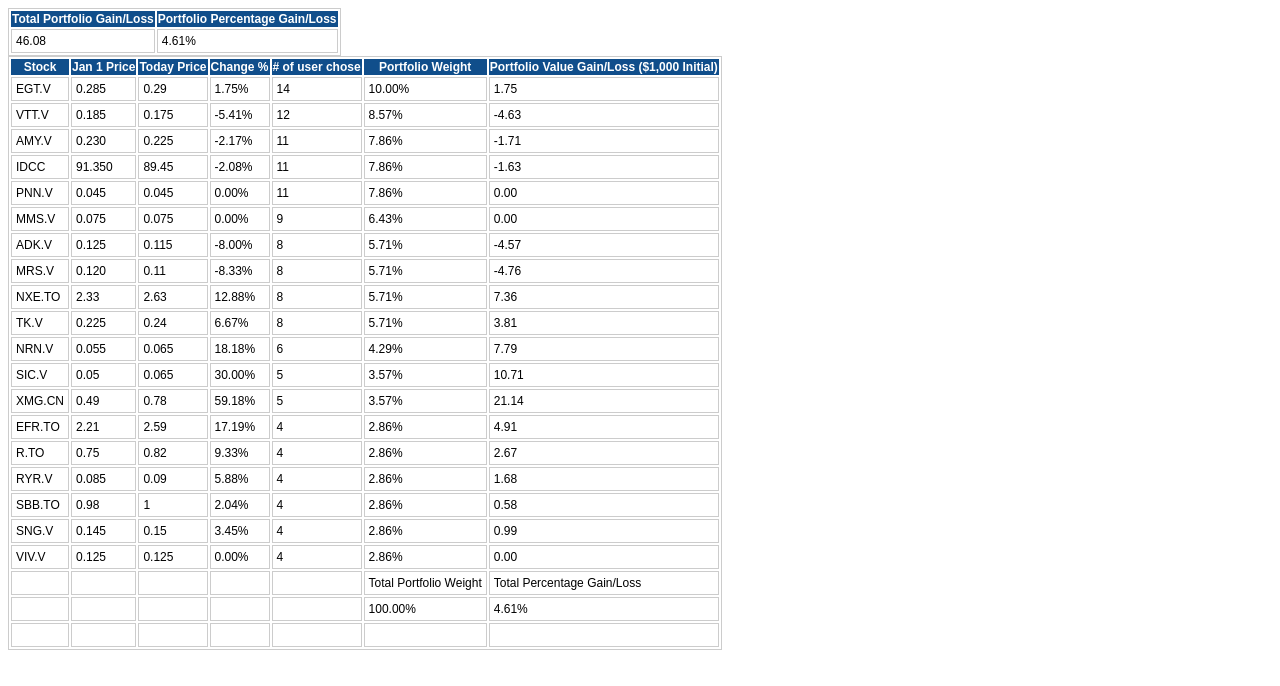
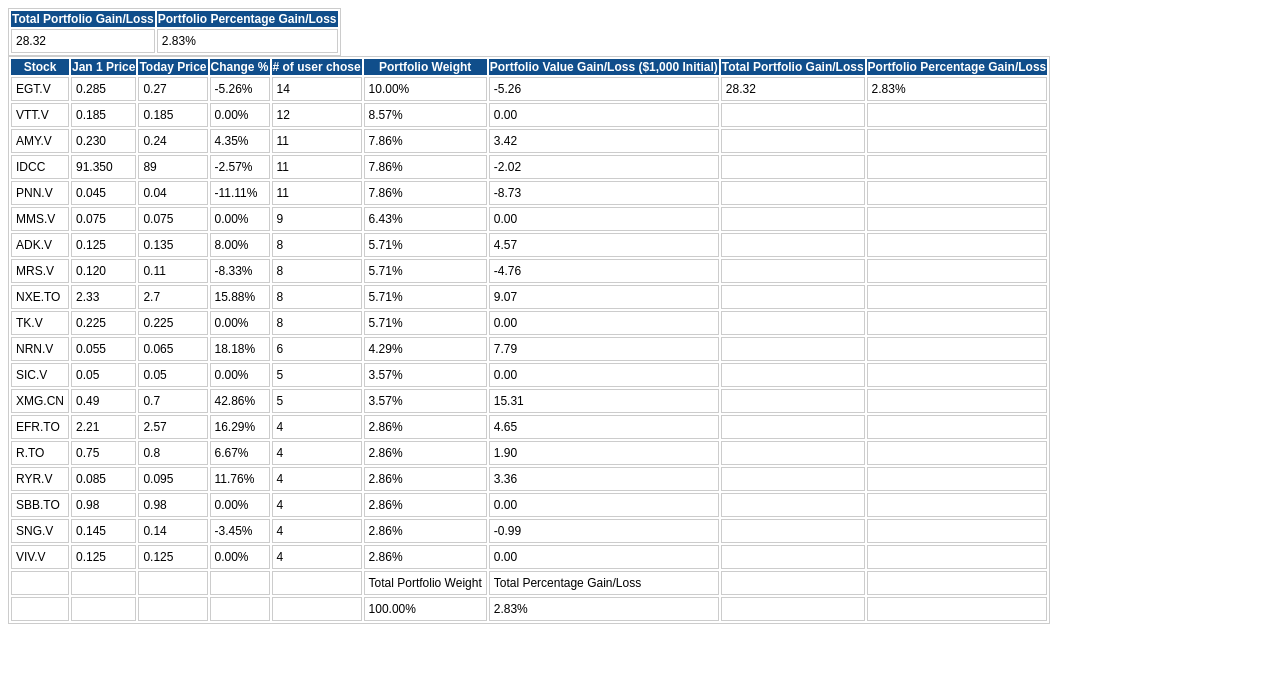
Before and after one commit to astronomerb/CEOtable1, a plain HTML site: page index.html in a window 1280 px wide. Drawn offline with Linux system fonts and the light colour scheme.

Commit message:
Update index.html

```diff
--- a/index.html
+++ b/index.html
@@ -17,9 +17,8 @@
 </style>
 <table class="tableizer-table">
 <thead><tr class="tableizer-firstrow"><th>Total Portfolio Gain/Loss</th><th>Portfolio Percentage Gain/Loss</th></tr></thead><tbody>
- <tr><td>46.08</td><td>4.61%</td></tr>
+ <tr><td>28.32</td><td>2.83%</td></tr>
 </tbody></table>
-
 
 <style type="text/css">
 	table.tableizer-table {
@@ -39,27 +38,26 @@
 	}
 </style>
 <table class="tableizer-table">
-<thead><tr class="tableizer-firstrow"><th>Stock</th><th>Jan 1 Price</th><th>Today Price</th><th>Change %</th><th># of user chose</th><th>Portfolio Weight</th><th>Portfolio Value Gain/Loss ($1,000 Initial)</th></tr></thead><tbody>
- <tr><td>EGT.V</td><td>0.285</td><td>0.29</td><td>1.75%</td><td>14</td><td>10.00%</td><td>1.75</td></tr>
- <tr><td>VTT.V</td><td>0.185</td><td>0.175</td><td>-5.41%</td><td>12</td><td>8.57%</td><td>-4.63</td></tr>
- <tr><td>AMY.V</td><td>0.230</td><td>0.225</td><td>-2.17%</td><td>11</td><td>7.86%</td><td>-1.71</td></tr>
- <tr><td>IDCC</td><td>91.350</td><td>89.45</td><td>-2.08%</td><td>11</td><td>7.86%</td><td>-1.63</td></tr>
- <tr><td>PNN.V</td><td>0.045</td><td>0.045</td><td>0.00%</td><td>11</td><td>7.86%</td><td>0.00</td></tr>
- <tr><td>MMS.V</td><td>0.075</td><td>0.075</td><td>0.00%</td><td>9</td><td>6.43%</td><td>0.00</td></tr>
- <tr><td>ADK.V</td><td>0.125</td><td>0.115</td><td>-8.00%</td><td>8</td><td>5.71%</td><td>-4.57</td></tr>
- <tr><td>MRS.V</td><td>0.120</td><td>0.11</td><td>-8.33%</td><td>8</td><td>5.71%</td><td>-4.76</td></tr>
- <tr><td>NXE.TO</td><td>2.33</td><td>2.63</td><td>12.88%</td><td>8</td><td>5.71%</td><td>7.36</td></tr>
- <tr><td>TK.V</td><td>0.225</td><td>0.24</td><td>6.67%</td><td>8</td><td>5.71%</td><td>3.81</td></tr>
- <tr><td>NRN.V</td><td>0.055</td><td>0.065</td><td>18.18%</td><td>6</td><td>4.29%</td><td>7.79</td></tr>
- <tr><td>SIC.V</td><td>0.05</td><td>0.065</td><td>30.00%</td><td>5</td><td>3.57%</td><td>10.71</td></tr>
- <tr><td>XMG.CN</td><td>0.49</td><td>0.78</td><td>59.18%</td><td>5</td><td>3.57%</td><td>21.14</td></tr>
- <tr><td>EFR.TO</td><td>2.21</td><td>2.59</td><td>17.19%</td><td>4</td><td>2.86%</td><td>4.91</td></tr>
- <tr><td>R.TO</td><td>0.75</td><td>0.82</td><td>9.33%</td><td>4</td><td>2.86%</td><td>2.67</td></tr>
- <tr><td>RYR.V</td><td>0.085</td><td>0.09</td><td>5.88%</td><td>4</td><td>2.86%</td><td>1.68</td></tr>
- <tr><td>SBB.TO</td><td>0.98</td><td>1</td><td>2.04%</td><td>4</td><td>2.86%</td><td>0.58</td></tr>
- <tr><td>SNG.V</td><td>0.145</td><td>0.15</td><td>3.45%</td><td>4</td><td>2.86%</td><td>0.99</td></tr>
- <tr><td>VIV.V</td><td>0.125</td><td>0.125</td><td>0.00%</td><td>4</td><td>2.86%</td><td>0.00</td></tr>
- <tr><td>&nbsp;</td><td>&nbsp;</td><td>&nbsp;</td><td>&nbsp;</td><td>&nbsp;</td><td>Total Portfolio Weight</td><td>Total Percentage Gain/Loss</td></tr>
- <tr><td>&nbsp;</td><td>&nbsp;</td><td>&nbsp;</td><td>&nbsp;</td><td>&nbsp;</td><td>100.00%</td><td>4.61%</td></tr>
- <tr><td>&nbsp;</td><td>&nbsp;</td><td>&nbsp;</td><td>&nbsp;</td><td>&nbsp;</td><td>&nbsp;</td><td></td></tr>
+<thead><tr class="tableizer-firstrow"><th>Stock</th><th>Jan 1 Price</th><th>Today Price</th><th>Change %</th><th># of user chose</th><th>Portfolio Weight</th><th>Portfolio Value Gain/Loss ($1,000 Initial)</th><th>Total Portfolio Gain/Loss</th><th>Portfolio Percentage Gain/Loss</th></tr></thead><tbody>
+ <tr><td>EGT.V</td><td>0.285</td><td>0.27</td><td>-5.26%</td><td>14</td><td>10.00%</td><td>-5.26</td><td>28.32</td><td>2.83%</td></tr>
+ <tr><td>VTT.V</td><td>0.185</td><td>0.185</td><td>0.00%</td><td>12</td><td>8.57%</td><td>0.00</td><td>&nbsp;</td><td>&nbsp;</td></tr>
+ <tr><td>AMY.V</td><td>0.230</td><td>0.24</td><td>4.35%</td><td>11</td><td>7.86%</td><td>3.42</td><td>&nbsp;</td><td>&nbsp;</td></tr>
+ <tr><td>IDCC</td><td>91.350</td><td>89</td><td>-2.57%</td><td>11</td><td>7.86%</td><td>-2.02</td><td>&nbsp;</td><td>&nbsp;</td></tr>
+ <tr><td>PNN.V</td><td>0.045</td><td>0.04</td><td>-11.11%</td><td>11</td><td>7.86%</td><td>-8.73</td><td>&nbsp;</td><td>&nbsp;</td></tr>
+ <tr><td>MMS.V</td><td>0.075</td><td>0.075</td><td>0.00%</td><td>9</td><td>6.43%</td><td>0.00</td><td>&nbsp;</td><td>&nbsp;</td></tr>
+ <tr><td>ADK.V</td><td>0.125</td><td>0.135</td><td>8.00%</td><td>8</td><td>5.71%</td><td>4.57</td><td>&nbsp;</td><td>&nbsp;</td></tr>
+ <tr><td>MRS.V</td><td>0.120</td><td>0.11</td><td>-8.33%</td><td>8</td><td>5.71%</td><td>-4.76</td><td>&nbsp;</td><td>&nbsp;</td></tr>
+ <tr><td>NXE.TO</td><td>2.33</td><td>2.7</td><td>15.88%</td><td>8</td><td>5.71%</td><td>9.07</td><td>&nbsp;</td><td>&nbsp;</td></tr>
+ <tr><td>TK.V</td><td>0.225</td><td>0.225</td><td>0.00%</td><td>8</td><td>5.71%</td><td>0.00</td><td>&nbsp;</td><td>&nbsp;</td></tr>
+ <tr><td>NRN.V</td><td>0.055</td><td>0.065</td><td>18.18%</td><td>6</td><td>4.29%</td><td>7.79</td><td>&nbsp;</td><td>&nbsp;</td></tr>
+ <tr><td>SIC.V</td><td>0.05</td><td>0.05</td><td>0.00%</td><td>5</td><td>3.57%</td><td>0.00</td><td>&nbsp;</td><td>&nbsp;</td></tr>
+ <tr><td>XMG.CN</td><td>0.49</td><td>0.7</td><td>42.86%</td><td>5</td><td>3.57%</td><td>15.31</td><td>&nbsp;</td><td>&nbsp;</td></tr>
+ <tr><td>EFR.TO</td><td>2.21</td><td>2.57</td><td>16.29%</td><td>4</td><td>2.86%</td><td>4.65</td><td>&nbsp;</td><td>&nbsp;</td></tr>
+ <tr><td>R.TO</td><td>0.75</td><td>0.8</td><td>6.67%</td><td>4</td><td>2.86%</td><td>1.90</td><td>&nbsp;</td><td>&nbsp;</td></tr>
+ <tr><td>RYR.V</td><td>0.085</td><td>0.095</td><td>11.76%</td><td>4</td><td>2.86%</td><td>3.36</td><td>&nbsp;</td><td>&nbsp;</td></tr>
+ <tr><td>SBB.TO</td><td>0.98</td><td>0.98</td><td>0.00%</td><td>4</td><td>2.86%</td><td>0.00</td><td>&nbsp;</td><td>&nbsp;</td></tr>
+ <tr><td>SNG.V</td><td>0.145</td><td>0.14</td><td>-3.45%</td><td>4</td><td>2.86%</td><td>-0.99</td><td>&nbsp;</td><td>&nbsp;</td></tr>
+ <tr><td>VIV.V</td><td>0.125</td><td>0.125</td><td>0.00%</td><td>4</td><td>2.86%</td><td>0.00</td><td>&nbsp;</td><td>&nbsp;</td></tr>
+ <tr><td>&nbsp;</td><td>&nbsp;</td><td>&nbsp;</td><td>&nbsp;</td><td>&nbsp;</td><td>Total Portfolio Weight</td><td>Total Percentage Gain/Loss</td><td>&nbsp;</td><td>&nbsp;</td></tr>
+ <tr><td>&nbsp;</td><td>&nbsp;</td><td>&nbsp;</td><td>&nbsp;</td><td>&nbsp;</td><td>100.00%</td><td>2.83%</td><td>&nbsp;</td><td></td></tr>
 </tbody></table>
```
